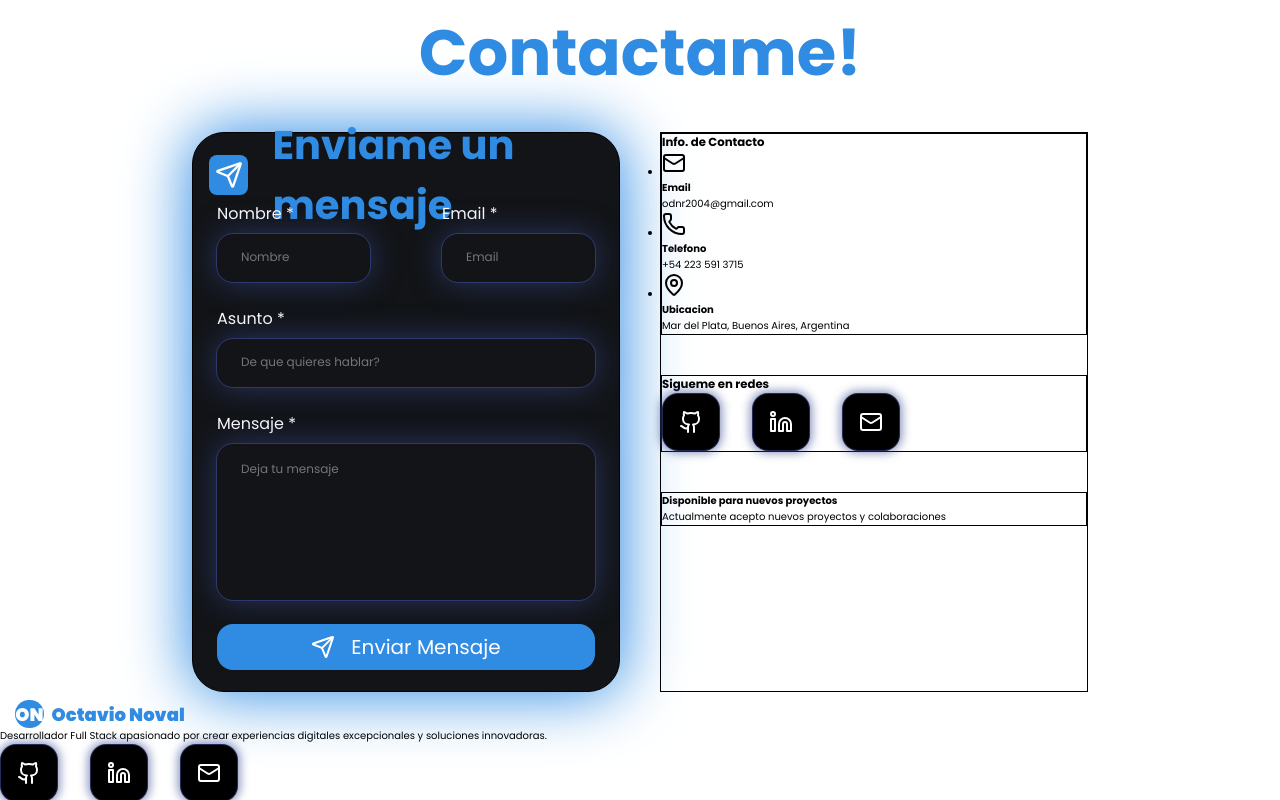
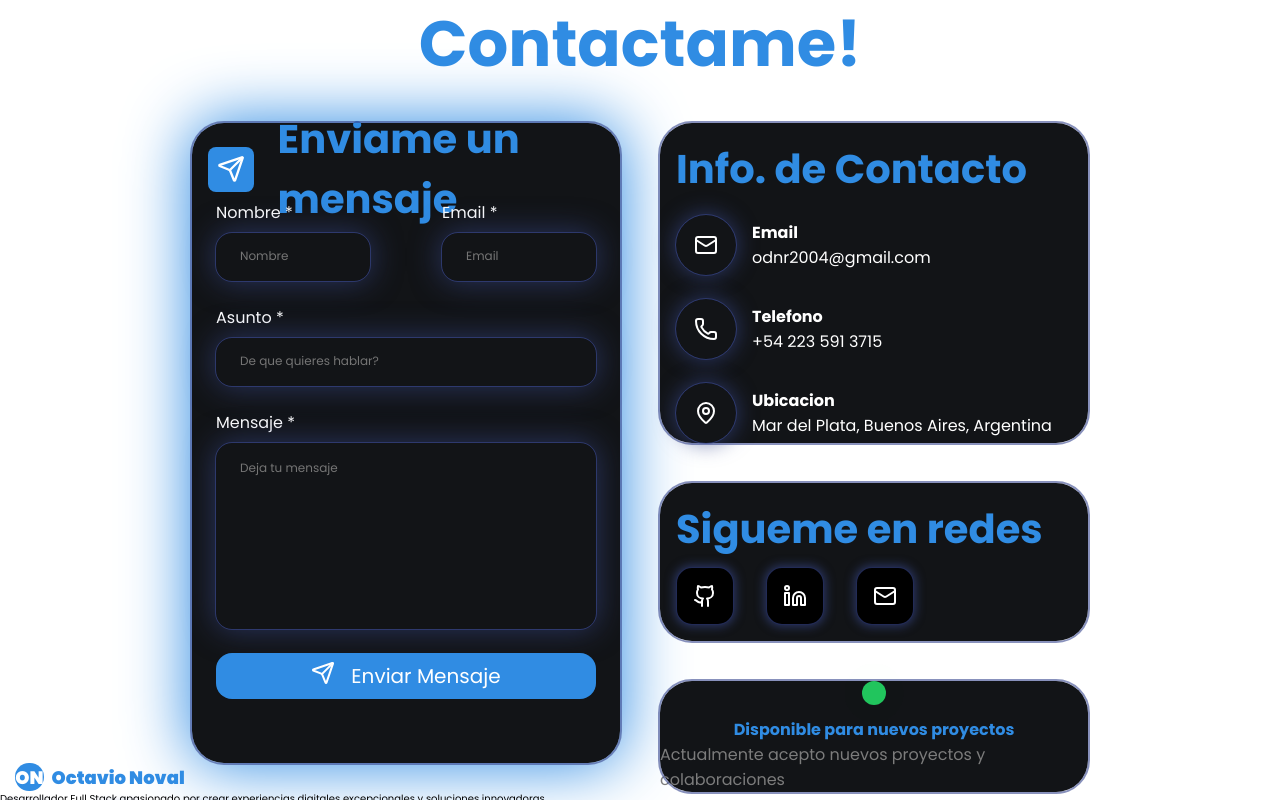
Before and after one commit to OctavioDNoval/Portfolio2.0, a React (Vite) app: page / in a window 1280 px wide. Shown: the part 3020-3820 px from the top of the page. Built offline with nearby package versions, Linux system fonts and the light colour scheme.

Commit message:
Enhance ContactComponent and ContactForm with improved styles and hover effects; update UI.css for better user interaction

```diff
--- a/src/Components/ContactComponent.jsx
+++ b/src/Components/ContactComponent.jsx
@@ -8,8 +8,8 @@ export const ContactComponent = () => {
 			<div className="section-title-container">
 				<h2 className="section-title">Contactame!</h2>
 			</div>
-			<div className="contact-cards-section">
-				<div className="form-container">
+			<div className="contact-cards-section ">
+				<div className="form-container card-hover">
 					<div className="form-title-container">
 						<div className="form-title-icon">
 							<Send color="white" size={28} />
@@ -19,7 +19,7 @@ export const ContactComponent = () => {
 					<ContactForm />
 				</div>
 				<div className="contact-cards">
-					<div className="contact-info-card">
+					<div className="contact-info-card card-hover">
 						<h3 className="contact-info-title">Info. de Contacto</h3>
 						<ul className="contact-info-list">
 							<li className="contact-info-list-items">
@@ -53,12 +53,13 @@ export const ContactComponent = () => {
 							</li>
 						</ul>
 					</div>
-					<div className="social-card">
+					<div className="social-card card-hover">
 						<h3 className="contact-info-title">Sigueme en redes</h3>
 						<SocialPlate />
 					</div>
 
-					<div className="disponibility-card">
+					<div className="disponibility-card card-hover">
+						<div className="status-dot"></div>
 						<h4>Disponible para nuevos proyectos</h4>
 						<p>Actualmente acepto nuevos proyectos y colaboraciones</p>
 					</div>
--- a/src/Components/UI/ContactForm.jsx
+++ b/src/Components/UI/ContactForm.jsx
@@ -47,8 +47,10 @@ export const ContactForm = () => {
 				</div>
 
 				<button type="submit" className="form-submit-btn">
-					<Send />
-					Enviar Mensaje
+					<div className="submit-content">
+						<Send />
+						Enviar Mensaje
+					</div>
 				</button>
 			</form>
 		</>
--- a/src/Components/UI/UI styles/UI.css
+++ b/src/Components/UI/UI styles/UI.css
@@ -353,8 +353,40 @@ button {
     display: flex;
     align-items: center;
     justify-content: center;
+    padding: 8px 0;
+    overflow: hidden;
+    position: relative;
+    z-index: 1;
+}
+
+.submit-content{
+    display: flex;
     gap: 16px;
-    padding: 8px 0;
+    transition: all 0.7s ease-in-out;
+    z-index: 3;
+}
+
+.form-submit-btn::before{
+    content: "";
+    background-color: white;
+    width: 120%;
+    height: 200%;
+    position: absolute;
+    top: 100%;
+    right: -75%;
+    z-index: -1;
+    border-radius: 50%;
+    transition: all 0.6s ease-in-out;
+    z-index: 2;
+}
+
+.form-submit-btn:hover::before{
+    top: -40%;
+    right: -10%;
+}
+
+.form-submit-btn:hover .submit-content{
+    color: var(--primary-color);
 }
 
 .form-textarea-container{
--- a/src/styles.css
+++ b/src/styles.css
@@ -236,18 +236,23 @@ header{
     display: flex;
     width: 70%;
     gap: 40px;
-    height: 70vh;
+    height: 80vh;
 }
 
 .form-container{
     background-color: var(--background-card-color);
     display: flex;
     flex-direction: column;
-    border: 1px solid black;
+    outline: 2px solid var(--alt-color-opacity);
+    transition: all 0.4s ease-out;
     flex: 1;
     padding: 16px 0;
     border-radius: 32px;
     box-shadow: 0 0 64px 3px var(--primary-color);
+}
+
+.form-container:hover{
+    transform: scale(1.02);
 }
 
 .form-title-container{
@@ -277,23 +282,127 @@ header{
 }
 
 .contact-cards{
-    border: 1px solid black;
-    flex: 1;
+    /*border: 1px solid black;*/
+    flex: 1 1 0;
     display: flex;
     flex-direction: column;
     gap: 40px;
 }
 
 .contact-info-card{
-    border: 1px solid black;
+    outline: 2px solid var(--alt-color-opacity);
+    border-radius: 32px;
+    flex: 2 1 0;
+    max-height: 50%;
+    background-color: var(--background-card-color);
+    padding: 16px;
+    display: flex;
+    flex-direction: column;
+    gap: 16px;
+}
+
+.contact-info-title{
+    color: var(--primary-color);
+    font-size: 4rem;
+}
+
+.contact-info-list{
+    display: flex;
+    list-style: none;
+    flex-direction: column;
+    gap: 24px;
+    height: auto;
+}
+
+.contact-info-list-items{
+    display: flex;
+    gap: 16px;
+}
+
+.contact-icon-container{
+    box-shadow: 0 0 20px 2px var(--alt-color-opacity);
+    color: white;
+    height: 60px;
+    aspect-ratio: 1/1;
+    border-radius: 50%;
+    display: flex;
+    justify-content: center;
+    align-items: center;
+    outline: 1px solid var(--alt-color-opacity);
+    transition: all 0.4s ease-out;
+}
+
+.contact-icon-container:hover{
+    transform: scale(1.2);
+    background-color: var(--alt-color-opacity);
+}
+
+.contact-info{
+    color: white;
+    font-size: 1.6rem;
+    display: flex;
+    flex-direction: column;
+    justify-content: center;
 }
 
 .social-card{
-    border: 1px solid black
+    outline: 2px solid var(--alt-color-opacity);
+    transition: all 0.4s ease-out;
+    flex: 1 1 0;
+    box-sizing: border-box;
+    background-color: var(--background-card-color);
+    padding: 16px;
+    display: flex;
+    flex-direction: column;
+    gap: 8px;
+    border-radius: 32px;
 }
 
 .disponibility-card{
-    border: 1px solid black;
+    outline: 2px solid var(--alt-color-opacity);
+    transition: all 0.4s ease-out;
+    flex: 1 1 0;
+    box-sizing: border-box;
+    border-radius: 32px;
+    background-color: var(--background-card-color);
+    display: flex;
+    flex-direction: column;
+    align-items: center;
+    justify-content: center;
+    font-size: 1.6rem;
+}
+
+.disponibility-card h4{
+    color: var(--primary-color);
+}
+
+.disponibility-card p{
+    color: rgb(124, 124, 124);
+}
+
+.status-dot{
+    height: 24px;
+    aspect-ratio: 1/1;
+    background-color: #22c55e;
+    margin-bottom: 12px;
+    border-radius: 50%;
+    position: relative
+}
+
+.status-dot::after{
+    content: "";
+    position: absolute;
+
+    width: 100%;
+    height: 100%;
+    border-radius: 50%;
+    background-color: #22c55e;
+    inset: 0;
+    animation: pulse 0.8s infinite;
+}
+
+.card-hover:hover{
+    outline: 3px solid var(--primary-color);
 }
 
 /*---------------------------KEYFRAMES---------------------------*/
@@ -312,3 +421,14 @@ header{
         transform: translateY(0px);
     }
 }
+
+@keyframes pulse{
+    0%{
+        transform: scale(1);
+        opacity: 1;
+    }
+    100%{
+        transform: scale(2.5);
+        opacity: 0;
+    }
+}
```
